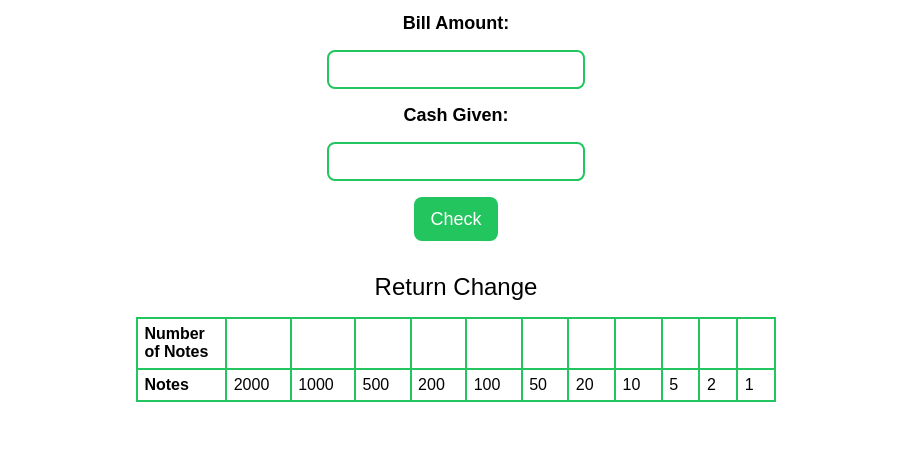
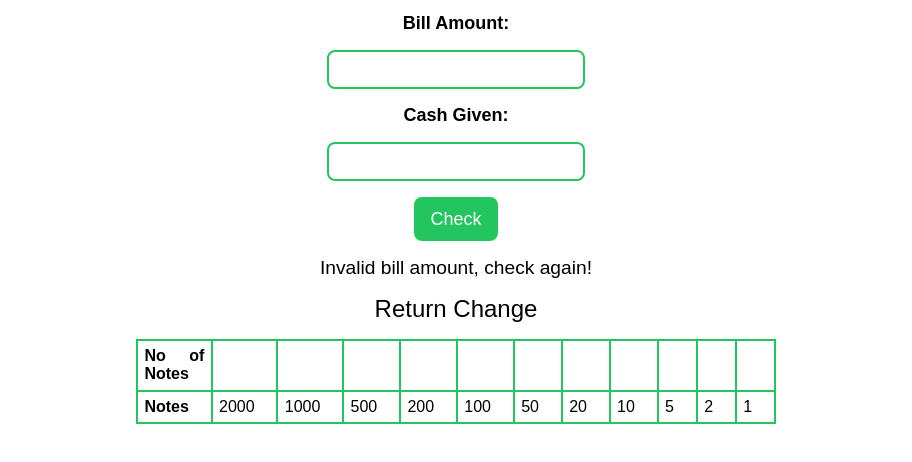
Before and after one commit to Vivek-aDev/Cash-Register-Manager, a plain HTML site: page index.html in a window 1280 px wide. Both pictures are taken after a click on the button "Check". Shown: the part 142-604 px from the top of the page, without its empty margins (184-1096 px from the left). Drawn offline with Linux system fonts and the light colour scheme; a web font is replaced by a local one.

Commit message:
fix: message issue

```diff
--- a/app.js
+++ b/app.js
@@ -1,13 +1,13 @@
 const billAmount = document.querySelector("#bill-amount");
 const cashGiven = document.querySelector("#cash-given");
 const checkButton = document.querySelector("#check-button");
-const errorMessage = document.querySelector("#error-message");
+const message = document.querySelector("#error-message");
 const noOfNotes = document.querySelectorAll(".no-of-notes");
 
 const availableNotes = [2000, 1000, 500, 200, 100, 50, 20, 10, 5, 2, 1];
 
 checkButton.addEventListener("click", function validateBillAndCashAmount() {
-//   hideMessage();
+  hideMessage();
   if (billAmount.value > 0) {
     if (cashGiven.value >= billAmount.value) {
       const amountToBeReturned = cashGiven.value - billAmount.value;
--- a/index.html
+++ b/index.html
@@ -30,7 +30,7 @@
             Return Change
           </caption>
           <tr>
-            <th>Number of Notes</th>
+            <th>No of Notes</th>
             <td class="no-of-notes"></td>
             <td class="no-of-notes"></td>
             <td class="no-of-notes"></td>
```
